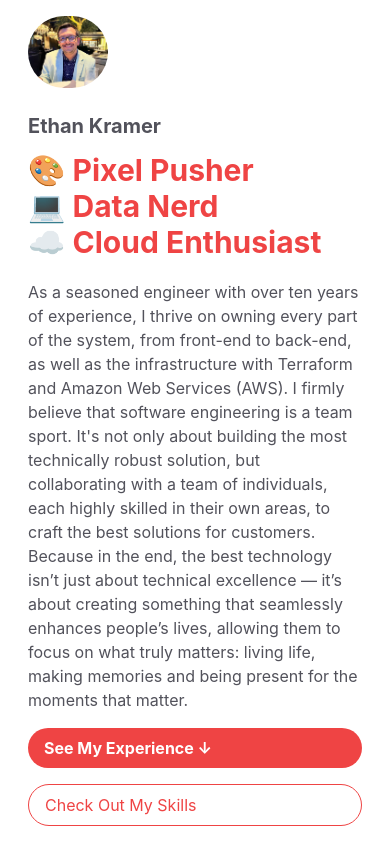
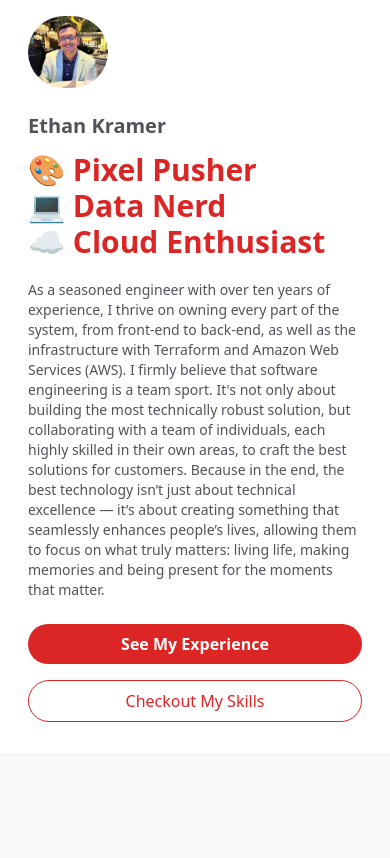
Before and after one commit to ekdevdes/ethankr-me, a React (Vite) app: page / in a window 390 px wide. Built offline with nearby package versions, Linux system fonts and the light colour scheme.

Commit message:
feat: a11y, responsivity, re-usability for the about section

```diff
--- a/package.json
+++ b/package.json
@@ -11,6 +11,7 @@
     "preview": "vite preview"
   },
   "dependencies": {
+    "classnames": "^2.5.1",
     "react": "^18.2.0",
     "react-dom": "^18.2.0"
   },
--- a/src/components/App.tsx
+++ b/src/components/App.tsx
@@ -1,6 +1,8 @@
+import { FC } from 'react'
+
 import Hero from './Hero'
 
-const App = () => {
+const App: FC = () => {
   return (
     <div className="lg:container lg:mx-auto p-4 bg-white shadow-sm lg:shadow">
       <Hero />
--- a/src/components/Hero.tsx
+++ b/src/components/Hero.tsx
@@ -1,17 +1,21 @@
+import { FC } from 'react'
+
+import Button from './shared/Button'
 import profilePic from '../assets/me.jpg'
 
-const Hero = () => {
+const Hero: FC = () => {
   return (
     <div>
       {/* image size can be reduced since we're only using it as a 115px image */}
       <img
         src={profilePic}
-        className="w-20 lg:w-28 rounded-full ml-3"
+        className="min-w-20 lg:min-w-28 w-20 lg:w-2 rounded-full ml-3"
+        width="125"
         alt="Ethan Kramer in a suit coat at a nice restaurant"
       />
       <div className="mt-3">
         <p className="text-xl text-zinc-600 font-bold p-3 pb-0">Ethan Kramer</p>
-        <h1 className="text-3xl md:text-4xl text-red-500 font-bold p-3">
+        <h1 className="text-3xl md:text-4xl text-red-600 font-bold p-3">
           <p>
             <span aria-hidden="true">🎨</span> Pixel Pusher
           </p>
@@ -22,7 +26,7 @@ const Hero = () => {
             <span aria-hidden="true">☁️</span> Cloud Enthusiast
           </p>
         </h1>
-        <p className="text-base text-zinc-600 pt-2 px-3 md:py-3">
+        <p className="text-sm md:text-base text-zinc-600 pt-2 px-3 md:py-3">
           As a seasoned engineer with over ten years of experience, I thrive on
           owning every part of the system, from front-end to back-end, as well
           as the infrastructure with Terraform and Amazon Web Services (AWS). I
@@ -36,33 +40,22 @@ const Hero = () => {
           memories and being present for the moments that matter.
         </p>
       </div>
-      <div className="px-3 py-4">
-        {/* Extract these to button components, with primary and secondary types the margin will have to be optional, pass in className attr */}
-        <a
-          href="#"
-          className="
-            bg-red-500 hover:bg-red-700
-            text-white font-bold
-            rounded-full
-            block md:inline-block
-            py-2 px-4 md:py-4 md:px-6
-            mb-4 md:mr-4 md:mb-0
-            transition-colors duration-300"
+      <div className="px-3 pt-6 md:pt-4 pb-4">
+        <Button
+          type="primary"
+          className="mb-4 md:mr-4 md:mb-0 lg:pr-10 relative group text-center md:text-left"
         >
-          See My Experience &darr;
-        </a>
-        <a
-          href="#"
-          className="
-            border border-red-500 hover:border-red-700
-            rounded-full
-            block md:inline-block
-            py-2 px-4 md:py-4 md:px-6
-            text-red-500 hover:text-red-700
-            transition-colors duration-300"
-        >
-          Check Out My Skills
-        </a>
+          See My Experience
+          <span
+            aria-hidden="true"
+            className="ml-2 absolute top-4 transition-transform group-hover:translate-y-2 hidden lg:inline-block"
+          >
+            &darr;
+          </span>
+        </Button>
+        <Button type="secondary" className="text-center md:text-left">
+          Checkout My Skills
+        </Button>
       </div>
     </div>
   )
--- /dev/null
+++ b/src/components/shared/Button.tsx
@@ -0,0 +1,42 @@
+import { FC, ReactElement, ReactNode } from 'react'
+import cn from 'classnames'
+
+type ButtonProps = {
+  children: ReactElement | ReactNode
+  type: 'primary' | 'secondary'
+  className?: string
+}
+
+const Button: FC<ButtonProps> = ({ children, type, className = '' }) => {
+  const primaryStyles = `
+    bg-red-600 hover:bg-red-700
+    text-white font-bold
+  `
+  const secondaryStyles = `
+    border border-red-600 hover:border-red-700
+    text-red-600 hover:text-red-700
+  `
+
+  return (
+    <a
+      href="#"
+      className={cn(
+        {
+          [primaryStyles]: type === 'primary',
+          [secondaryStyles]: type === 'secondary',
+        },
+        `
+          rounded-full
+          block md:inline-block
+          py-2 px-4 md:py-4 md:px-6
+          transition-colors duration-300
+        `,
+        className,
+      )}
+    >
+      {children}
+    </a>
+  )
+}
+
+export default Button
--- a/src/index.css
+++ b/src/index.css
@@ -1,14 +1,3 @@
-:root {
-  font-family: Inter, system-ui, Avenir, Helvetica, Arial, sans-serif;
-  line-height: 1.5;
-  font-weight: 400;
-
-  font-synthesis: none;
-  text-rendering: optimizeLegibility;
-  -webkit-font-smoothing: antialiased;
-  -moz-osx-font-smoothing: grayscale;
-}
-
 @tailwind base;
 @tailwind components;
 @tailwind utilities;
```
Also changed, not shown: src/assets/me.jpg, 1 other file (tests, documents, lock files or other folders).
